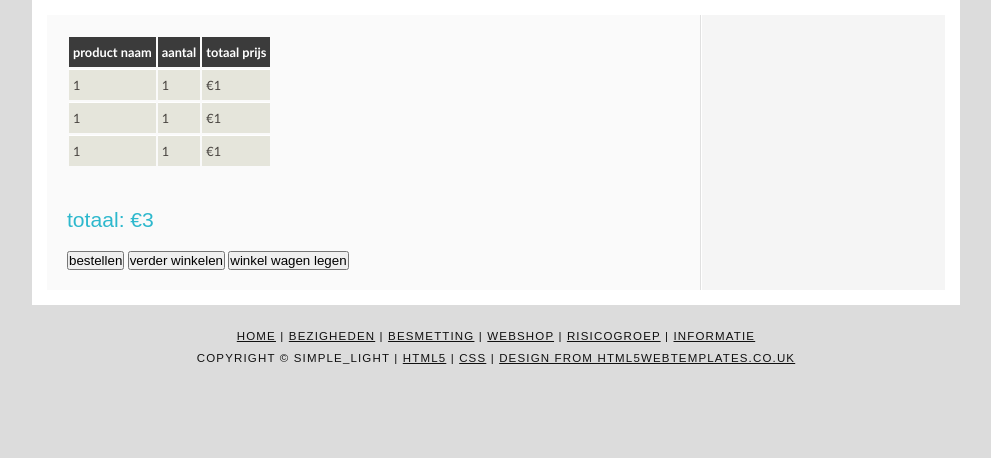
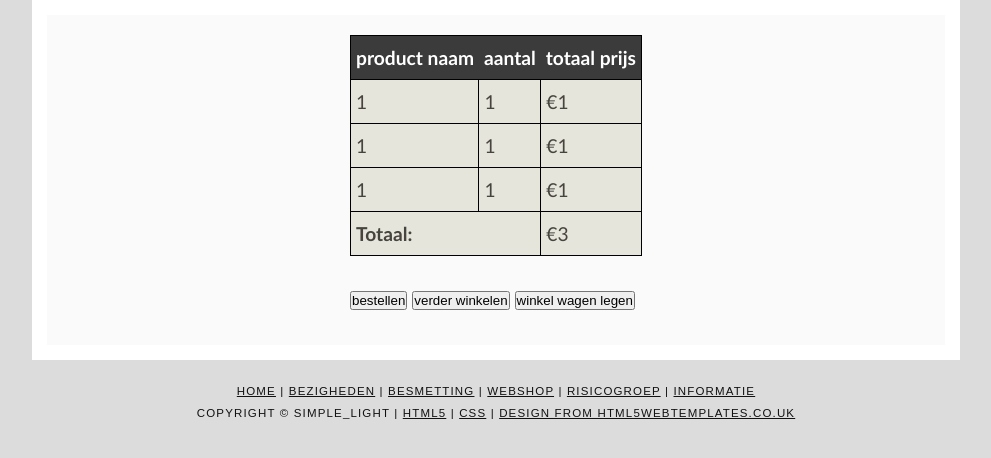
Before and after one commit to Corona-Website-Gijs-Job-Cas-Youri/Corona-Website, a PHP site: page /winkelwagen.php in a window 1280 px wide. Shown: the part 170-628 px from the top of the page, without its empty margins (144-1135 px from the left). Run offline with PHP 8.4, Linux system fonts and the light colour scheme; the visitor is signed in with stand-in values (Sample User, id 1).

Commit message:
Winkelwagen

```diff
--- a/Frontend/style/style.css
+++ b/Frontend/style/style.css
@@ -414,20 +414,22 @@
 
 table {
   margin: 10px 0 30px 0;
+  border-collapse: collapse;
+  border: 1px solid black;
 }
 
 table tr th,
 table tr td {
   background: #3b3b3b;
   color: #fff;
-  padding: 7px 4px;
+  padding: 10px 5px;
   text-align: left;
 }
 
 table tr td {
   background: #e5e5db;
   color: #47433f;
-  border-top: 1px solid #fff;
+  border: 1px solid black;
 }
 
 #nieuwsbrief_bar{
@@ -455,3 +457,45 @@
 #nieuwsbrief_bar:hover{
   background-color: rgb(255, 60, 60);
 }
+
+.cleanbackground{
+  background: rgb(250, 250, 250) !important;
+  height: 300px;
+
+}
+
+/* #winkelwagen{
+  text-align: center !important;
+  width: 858px;
+  font-size: 30px;
+  display: flex;
+  justify-content: center;
+  align-items: center;
+  height: 100px;
+} */
+
+#container{
+  display: flex;
+  justify-content: center;
+  width: 858px;
+  font-size: 150%;
+}
+
+#table_wrap{
+  display: flex;
+  justify-content: center;
+}
+
+#totaal_wrap{
+  display: flex;
+  justify-content: center;
+}
+
+.bold{
+  font-weight: bold;
+}
+
+.border{
+  border: 1px solid black;
+  border-top: 1px solid black;
+}
--- a/Frontend/winkelwagen.php
+++ b/Frontend/winkelwagen.php
@@ -38,16 +38,18 @@
         </ul>
       </div>
     </div>
-    <div id="site_content">
+    <div id="site_content" class="cleanbackground">
 
       <div id="content">
 
-      <div id="winkelwagen">
+      <div id="container">
+      <div id="winkelwagen" >
         <?php
         if(!isset($_SESSION['bestelling'])){
 
         }else{
           ?>
+          <div id="table_wrap">
           <table>
             <tr>
               <th>product naam</th>
@@ -92,29 +94,50 @@
             <?php
             }
 
+              if(isset($_SESSION['bestelling'])){
+            ?>
+            <tr>
+              <td class="bold" colspan="2" > Totaal:</td>
+              <td class="border">&euro;<?php echo $_SESSION['prijsTotaal'] ?></td>
+            </tr>
+            <?php
+            }
+
             ?>
           </table>
-
-          <h3>totaal: &euro;<?php echo $_SESSION['prijsTotaal'] ?></h3>
+          </div>
 
           <?php
         }
-        ?>
-        <form action="winkelwagen.php" method="post">
-        <button name="bestel" formaction="bestellen.php">bestellen</button>
-        <button type="submit" formaction="webshop.php">verder winkelen</button>
-        <button name="button">winkel wagen legen</button>
+        if(!isset($_SESSION['bestelling1']) && !isset($_SESSION['bestelling2']) && !isset($_SESSION['bestelling3'])){
+          //die("Uw winkelwagen is leeg.");
+          $winkelwagenEmpty = true;
+        }else{
+          $winkelwagenEmpty = false;
+        }
+
+        if($winkelwagenEmpty == false){
+        ?> <div id="besttelling_form">
+            <form action="winkelwagen.php" method="post">
+            <button name="bestel" formaction="bestellen.php">bestellen</button>
+            <button type="submit" formaction="webshop.php">verder winkelen</button>
+            <button name="button">winkel wagen legen</button>
+            </form>
+           </div>
 
         <?php
-
+        }else{
+          echo "Het lijkt erop dat de winkelwagen leeg is.";
+        }
         if(isset($_POST['button'])){
           header("location: winkelwagen.php");
           session_destroy();
        }
+
+
         ?>
 
-        </form>
-
+      </div>
       </div>
       </div>
     </div>
```
Also changed, not shown: Frontend/style/winkelwagen.jpg (added).
